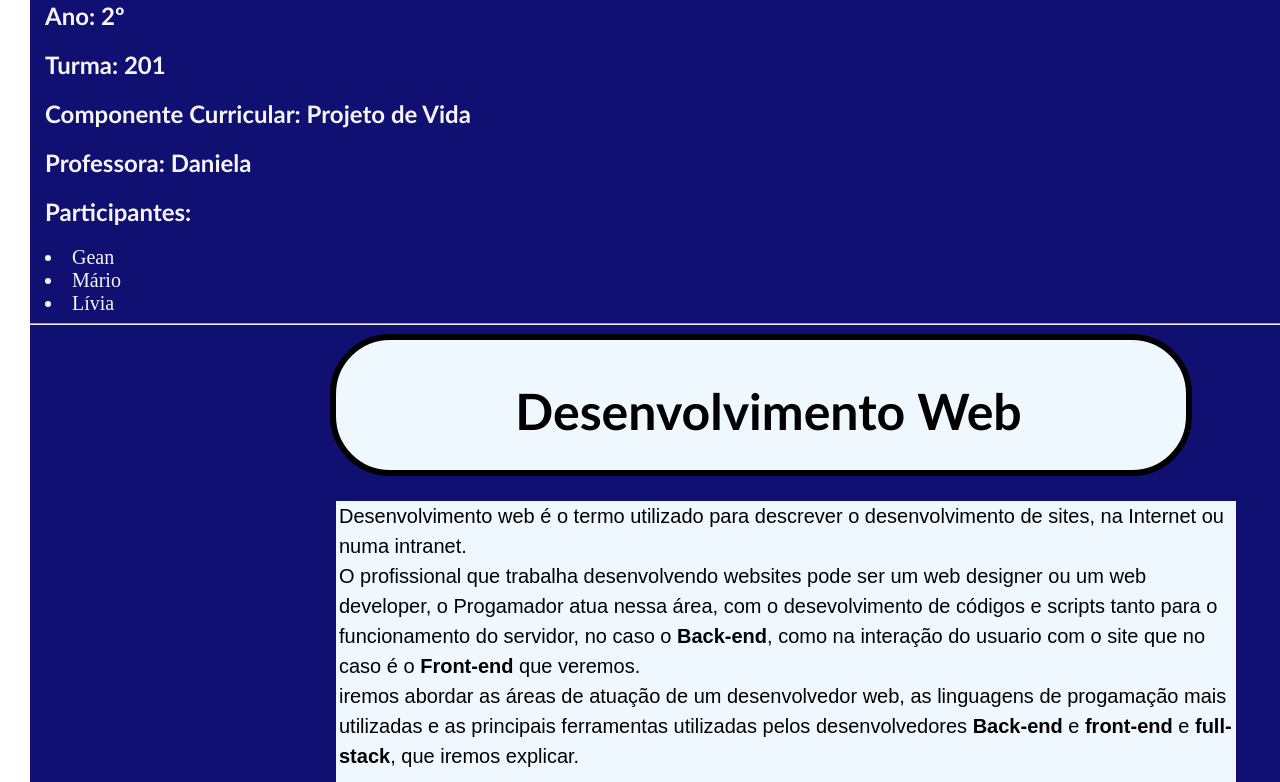
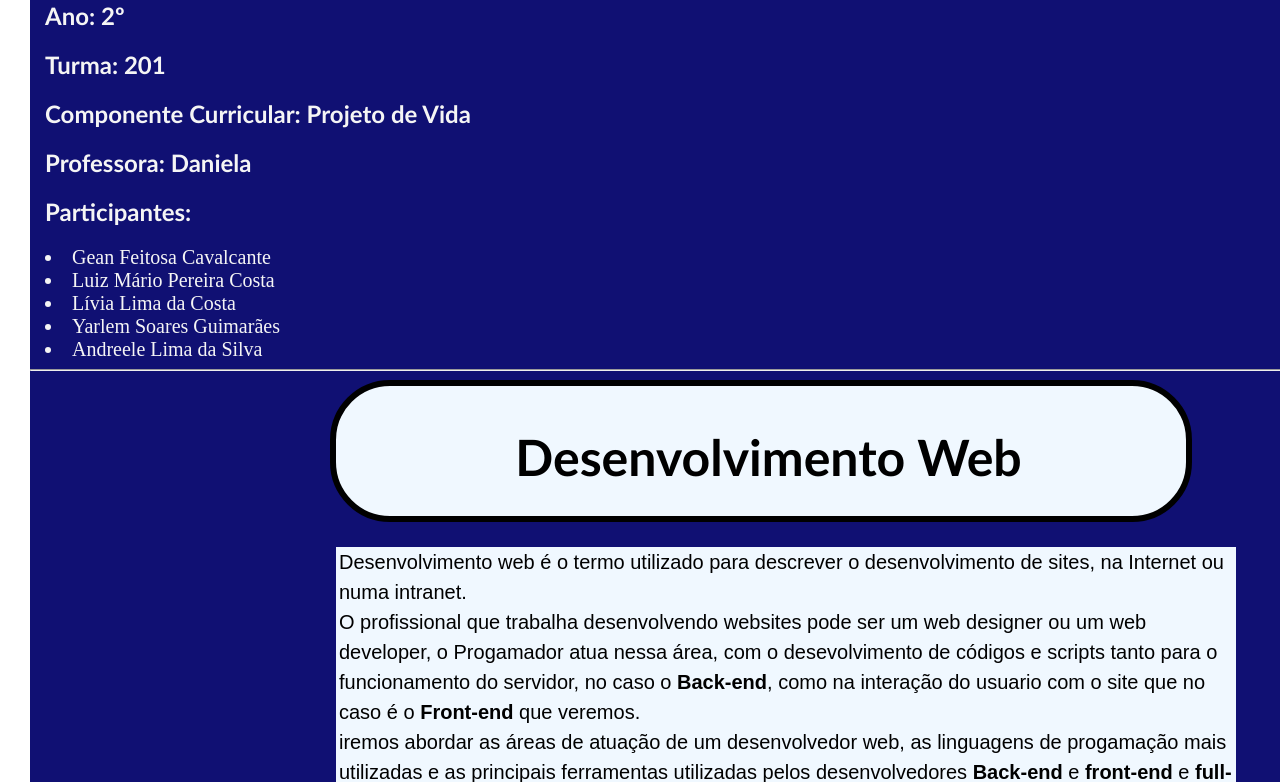
Before and after one commit to geancavalcante/projetodevida, a Django app: page / in a window 1280 px wide; the page is wider, and only the part inside the window is pictured. Shown: the part 347-1129 px from the top of that part. Run offline with Django 3.2, Linux system fonts and the light colour scheme.

Commit message:
My Django Girls app, first commit

```diff
--- a/blog/templates/index.html
+++ b/blog/templates/index.html
@@ -21,9 +21,11 @@
             <h2>Professora: Daniela</h2>
             <h2 class="opaaa">Participantes:</h2>
             <div class="lista3">
-                <li>Gean</li>
-                <li>Mário</li>
-                <li>Lívia</li>
+                <li>Gean Feitosa Cavalcante </li>
+                <li>Luiz Mário Pereira Costa </li>
+                <li>Lívia Lima da Costa</li>
+                <li>Yarlem Soares Guimarães</li>
+                <li>Andreele Lima da Silva</li>
             </div>
             <hr>
             <div class="titulo">
```
Also changed, not shown: 1 other file.
